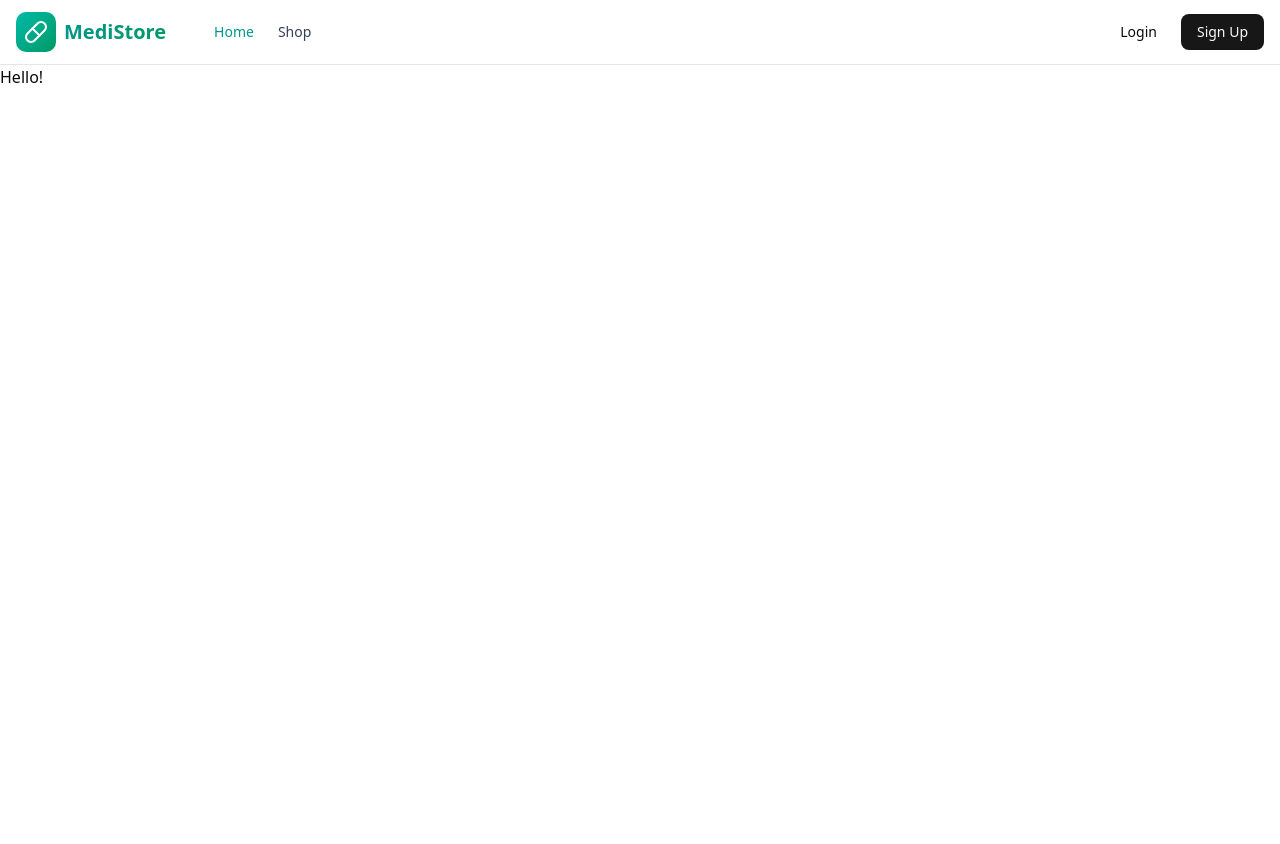
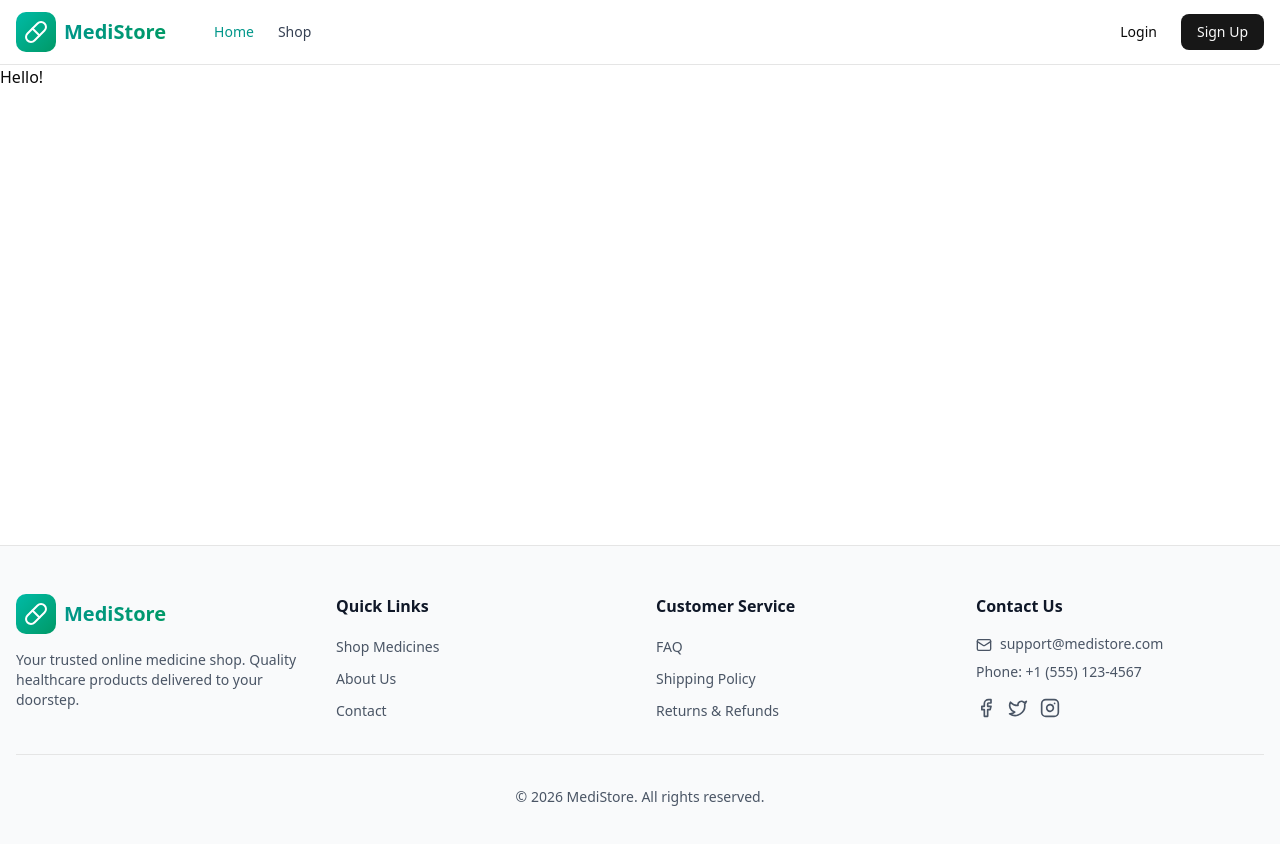
Before and after one commit to abhijitmondall/l2_a4_client, a Next.js app: page / in a window 1280 px wide. Shown: the top 844 px of the page. Before the commit the page ends 800 px from the top, so only its background shows below. Built offline with nearby package versions, Linux system fonts and the light colour scheme.

Commit message:
enh: add footer

```diff
--- a/src/app/layout.tsx
+++ b/src/app/layout.tsx
@@ -2,6 +2,7 @@ import type { Metadata } from "next";
 import { Geist, Geist_Mono } from "next/font/google";
 import "./globals.css";
 import { Navbar } from "@/components/navbar/navbar";
+import { Footer } from "@/components/footer/footer";
 
 const geistSans = Geist({
   variable: "--font-geist-sans",
@@ -32,7 +33,12 @@ export default function RootLayout({
         <header>
           <Navbar />
         </header>
-        <main>{children}</main>
+
+        <main className="container w-full min-h-[60vh]">{children}</main>
+
+        <footer>
+          <Footer />
+        </footer>
       </body>
     </html>
   );
--- /dev/null
+++ b/src/components/footer/footer.tsx
@@ -0,0 +1,126 @@
+import Link from "next/link";
+import { Pill, Facebook, Twitter, Instagram, Mail } from "lucide-react";
+
+export function Footer() {
+  return (
+    <footer className="border-t bg-gray-50">
+      <div className="container mx-auto px-4 py-12">
+        <div className="grid grid-cols-1 gap-8 md:grid-cols-4">
+          {/* Brand */}
+          <div className="space-y-4">
+            <Link
+              href="/"
+              className="flex items-center gap-2 text-xl font-bold"
+            >
+              <div className="flex h-10 w-10 items-center justify-center rounded-lg bg-gradient-to-br from-teal-500 to-emerald-600">
+                <Pill className="h-6 w-6 text-white" />
+              </div>
+              <span className="bg-gradient-to-r from-teal-600 to-emerald-600 bg-clip-text text-transparent">
+                MediStore
+              </span>
+            </Link>
+            <p className="text-sm text-gray-600">
+              Your trusted online medicine shop. Quality healthcare products
+              delivered to your doorstep.
+            </p>
+          </div>
+
+          {/* Quick Links */}
+          <div>
+            <h3 className="mb-4 font-semibold text-gray-900">Quick Links</h3>
+            <ul className="space-y-2">
+              <li>
+                <Link
+                  href="/shop"
+                  className="text-sm text-gray-600 hover:text-teal-600"
+                >
+                  Shop Medicines
+                </Link>
+              </li>
+              <li>
+                <Link
+                  href="/about"
+                  className="text-sm text-gray-600 hover:text-teal-600"
+                >
+                  About Us
+                </Link>
+              </li>
+              <li>
+                <Link
+                  href="/contact"
+                  className="text-sm text-gray-600 hover:text-teal-600"
+                >
+                  Contact
+                </Link>
+              </li>
+            </ul>
+          </div>
+
+          {/* Customer Service */}
+          <div>
+            <h3 className="mb-4 font-semibold text-gray-900">
+              Customer Service
+            </h3>
+            <ul className="space-y-2">
+              <li>
+                <Link
+                  href="/faq"
+                  className="text-sm text-gray-600 hover:text-teal-600"
+                >
+                  FAQ
+                </Link>
+              </li>
+              <li>
+                <Link
+                  href="/shipping"
+                  className="text-sm text-gray-600 hover:text-teal-600"
+                >
+                  Shipping Policy
+                </Link>
+              </li>
+              <li>
+                <Link
+                  href="/returns"
+                  className="text-sm text-gray-600 hover:text-teal-600"
+                >
+                  Returns & Refunds
+                </Link>
+              </li>
+            </ul>
+          </div>
+
+          {/* Contact Info */}
+          <div>
+            <h3 className="mb-4 font-semibold text-gray-900">Contact Us</h3>
+            <ul className="space-y-2">
+              <li className="text-sm text-gray-600">
+                <Mail className="mr-2 inline-block h-4 w-4" />
+                support@medistore.com
+              </li>
+              <li className="text-sm text-gray-600">
+                Phone: +1 (555) 123-4567
+              </li>
+            </ul>
+            <div className="mt-4 flex gap-3">
+              <a href="#" className="text-gray-600 hover:text-teal-600">
+                <Facebook className="h-5 w-5" />
+              </a>
+              <a href="#" className="text-gray-600 hover:text-teal-600">
+                <Twitter className="h-5 w-5" />
+              </a>
+              <a href="#" className="text-gray-600 hover:text-teal-600">
+                <Instagram className="h-5 w-5" />
+              </a>
+            </div>
+          </div>
+        </div>
+
+        <div className="mt-8 border-t pt-8 text-center text-sm text-gray-600">
+          <p>
+            &copy; {new Date().getFullYear()} MediStore. All rights reserved.
+          </p>
+        </div>
+      </div>
+    </footer>
+  );
+}
```
